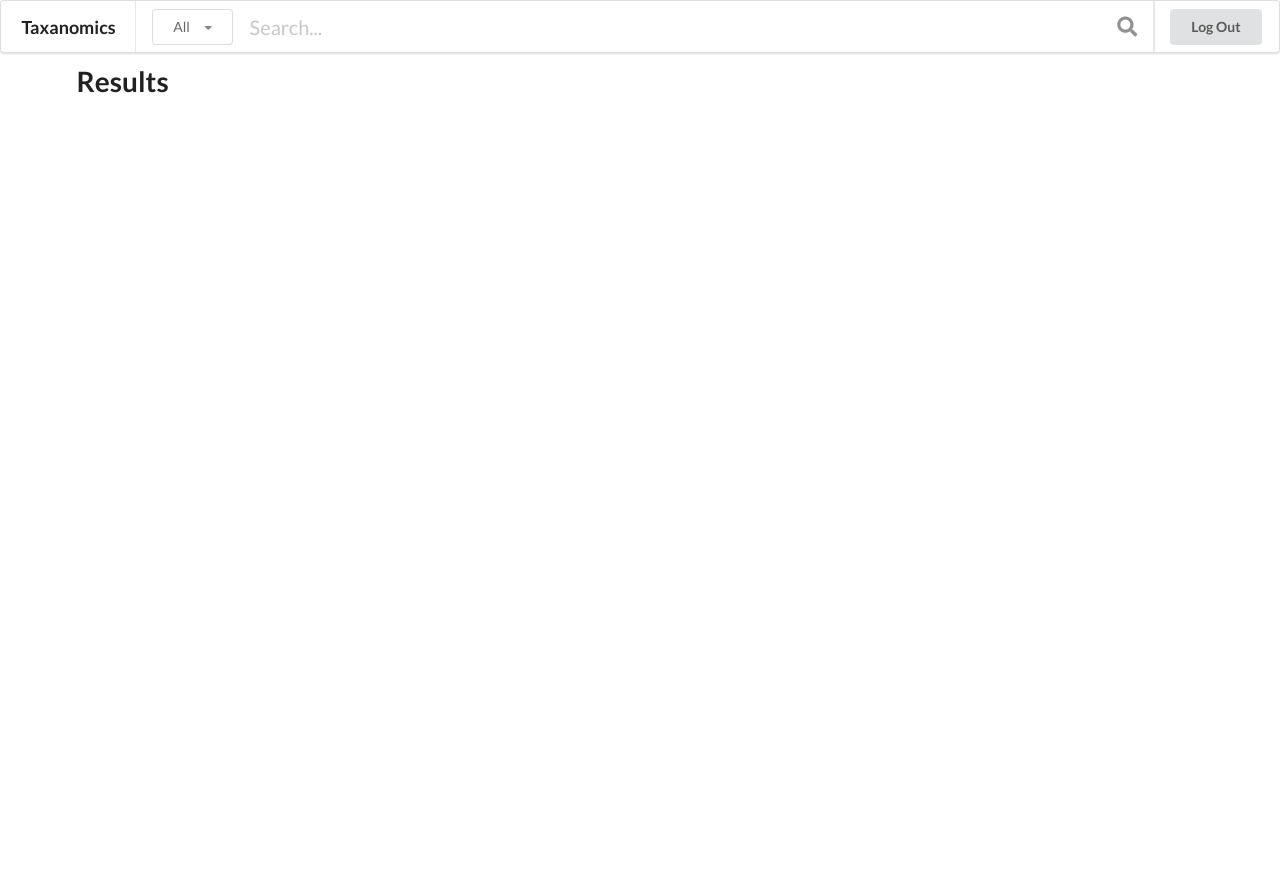
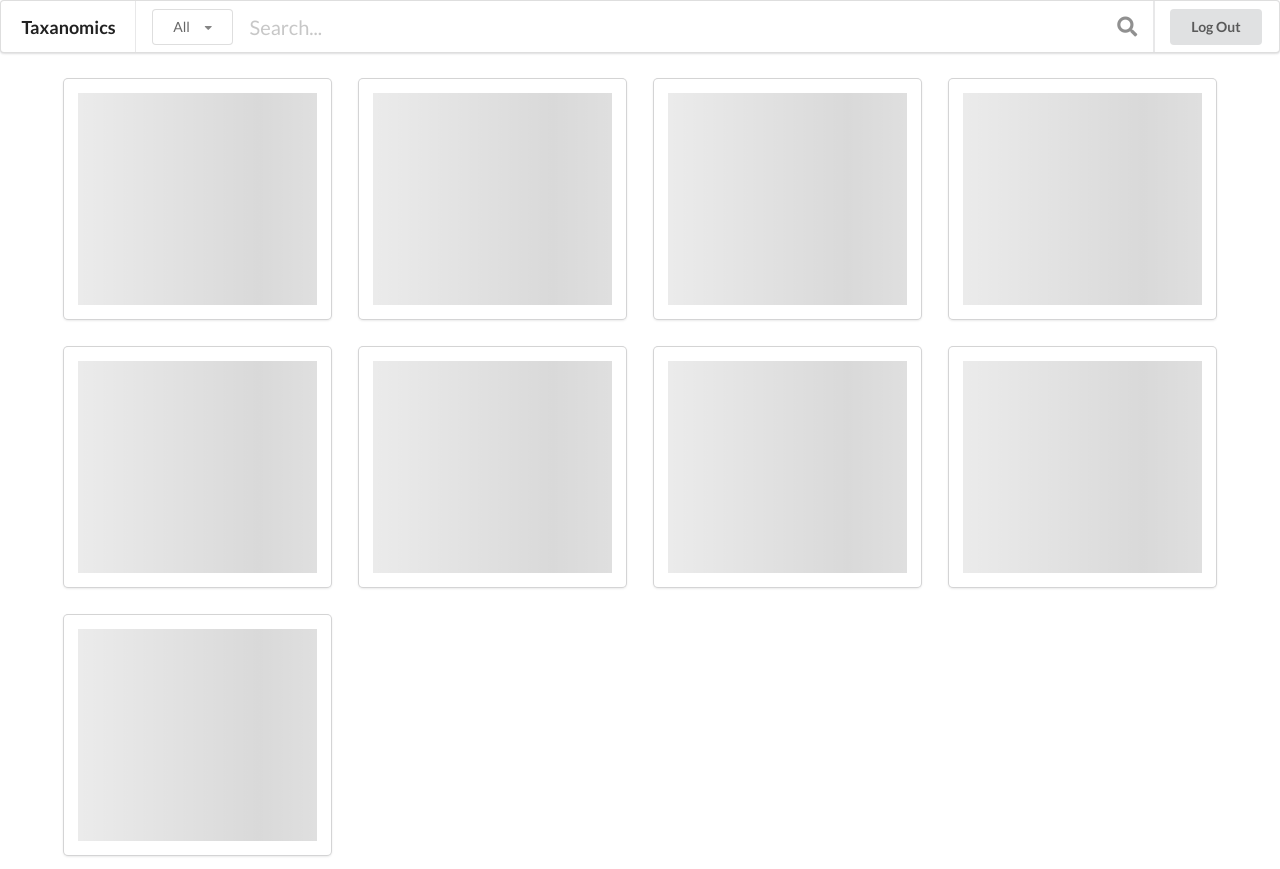
Before and after one commit to dave-light/Taxonomic-System, a plain HTML site: page index.html in a window 1280 px wide. Before the commit the page ends 800 px from the top, so only its background shows below. Drawn offline with nearby package versions, Linux system fonts and the light colour scheme.

Commit message:
Add placeholder items on main view

```diff
--- a/css/styles.css
+++ b/css/styles.css
@@ -5,3 +5,18 @@
 #search-input {
   padding-left: 12px !important;
 }
+
+#main-view {
+  /* border: 1px solid red; */
+  margin: 2vw 5vw !important;
+  width: auto;
+}
+
+.item-card {
+  height: 30vh;
+  width: 25vh;
+}
+
+.item-image {
+  height: calc(30vh - 2em) !important;
+}
--- a/index.html
+++ b/index.html
@@ -41,8 +41,93 @@
     </div>
   </div>
 </div>
-    <div class="ui container">
-      <h1 class="ui huge header">Results</h1>
+    <div id="main-view" class="ui container">
+
+
+    <div class="ui stackable four column grid">
+      <div class="column">
+        <div class="ui fluid card item-card">
+          <div class="content">
+            <div class="ui placeholder">
+              <div class="image item-image"></div>
+            </div>
+          </div>
+        </div>
+      </div>
+      <div class="column">
+        <div class="ui fluid card item-card">
+          <div class="content">
+            <div class="ui placeholder">
+              <div class="image item-image"></div>
+            </div>
+          </div>
+        </div>
+      </div>
+      <div class="column">
+        <div class="ui fluid card item-card">
+          <div class="content">
+            <div class="ui placeholder">
+              <div class="image item-image"></div>
+            </div>
+          </div>
+        </div>
+      </div>
+      <div class="column">
+        <div class="ui fluid card item-card">
+          <div class="content">
+            <div class="ui placeholder">
+              <div class="image item-image"></div>
+            </div>
+          </div>
+        </div>
+      </div>
+      <div class="column">
+        <div class="ui fluid card item-card">
+          <div class="content">
+            <div class="ui placeholder">
+              <div class="image item-image"></div>
+            </div>
+          </div>
+        </div>
+      </div>
+      <div class="column">
+        <div class="ui fluid card item-card">
+          <div class="content">
+            <div class="ui placeholder">
+              <div class="image item-image"></div>
+            </div>
+          </div>
+        </div>
+      </div>
+      <div class="column">
+        <div class="ui fluid card  item-card">
+          <div class="content">
+            <div class="ui placeholder">
+              <div class="image item-image"></div>
+            </div>
+          </div>
+        </div>
+      </div>
+      <div class="column">
+        <div class="ui fluid card  item-card">
+          <div class="content">
+            <div class="ui placeholder">
+              <div class="image item-image"></div>
+            </div>
+          </div>
+        </div>
+      </div>
+      <div class="column">
+        <div class="ui fluid card  item-card">
+          <div class="content">
+            <div class="ui placeholder">
+              <div class="image item-image"></div>
+            </div>
+          </div>
+        </div>
+      </div>
+    </div>
+
     </div>
 
     <script src="https://cdnjs.cloudflare.com/ajax/libs/jquery/3.3.1/jquery.min.js"></script>
```
